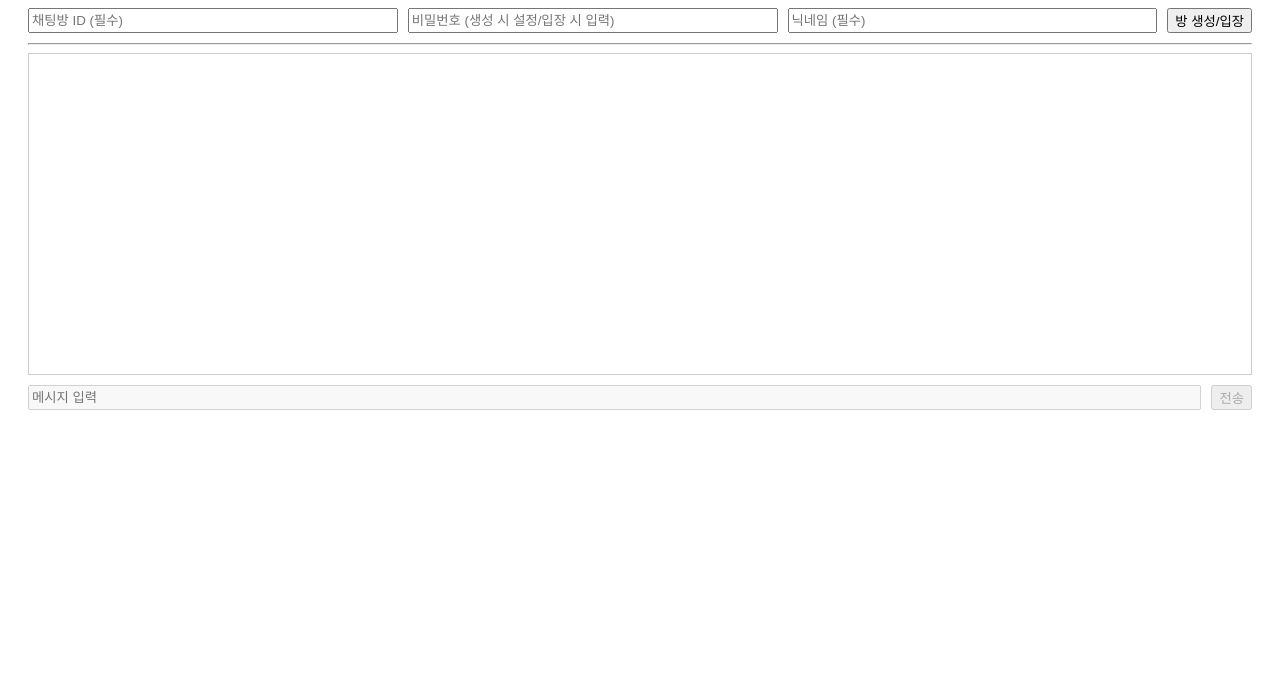
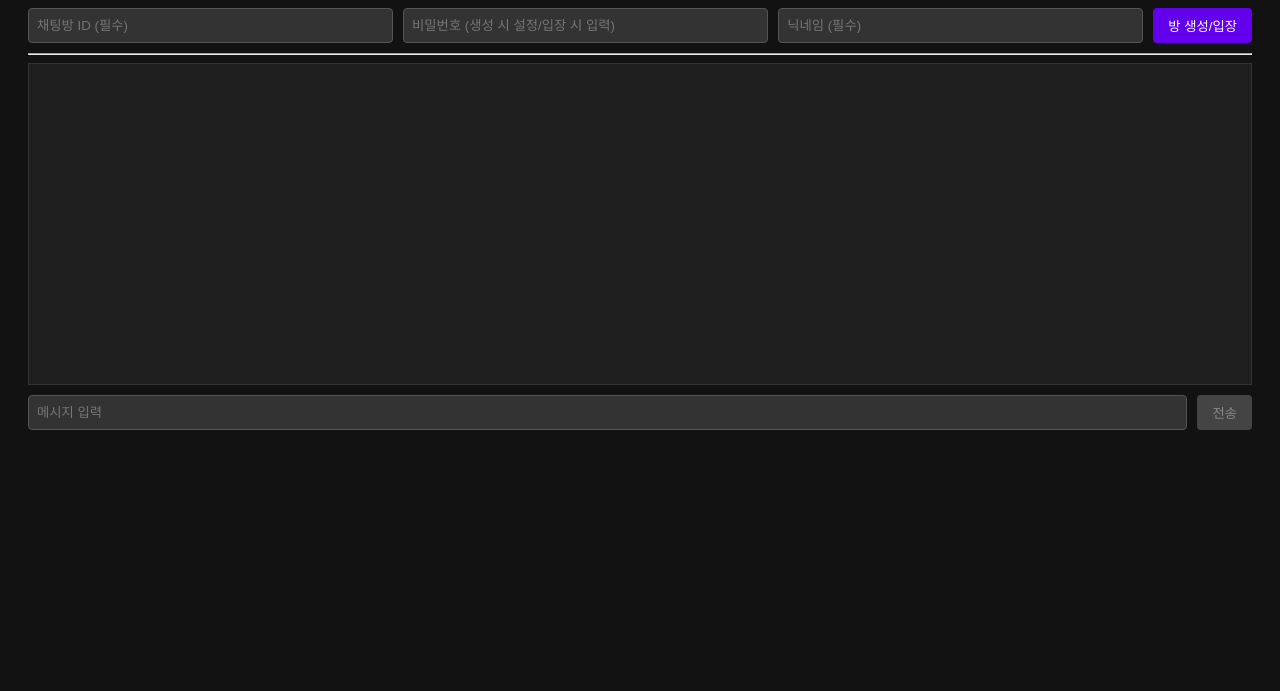
Before and after one commit to spacekjk/ujuuu-chat-app, a website: page index.html in a window 1280 px wide. Shown: the part 109-800 px from the top of the page. Drawn offline with Linux system fonts and the light colour scheme.

Commit message:
style: Apply dark mode theme to chat interface

```diff
--- a/index.html
+++ b/index.html
@@ -3,21 +3,70 @@
 <head>
     <meta charset="UTF-8">
     <title>비밀번호 방 익명 웹 채팅</title>
-    <style>
-        /* 간단한 스타일 */
-        body { font-family: Arial, sans-serif; padding: 20px; }
-        #room-controls, #message-controls { margin-bottom: 10px; display: flex; gap: 10px; }
+	<style>
+        /* 다크 모드 스타일 시작 */
+        body {
+            font-family: Arial, sans-serif;
+            padding: 20px;
+            /* 💡 핵심: 배경을 검은색, 텍스트를 흰색으로 변경 */
+            background-color: #121212; /* 아주 어두운 회색 (AMOLED 블랙에 가까움) */
+            color: #E0E0E0; /* 밝은 회색 텍스트 */
+        }
+        h1 {
+            color: #BB86FC; /* 강조색을 사용하여 제목 강조 */
+        }
+
+        #room-controls, #message-controls {
+            margin-bottom: 10px;
+            display: flex;
+            gap: 10px;
+        }
         #chat-area {
             height: 300px;
-            border: 1px solid #ccc;
+            /* 💡 채팅 영역 배경 및 테두리 조정 */
+            border: 1px solid #333;
+            background-color: #1E1E1E;
             overflow-y: scroll;
             padding: 10px;
             margin-bottom: 10px;
         }
-        .system-msg { color: gray; font-style: italic; }
-        .error-msg { color: red; font-weight: bold; }
+
+        /* 시스템/오류 메시지 색상 조정 */
+        .system-msg { color: #888; font-style: italic; }
+        .error-msg { color: #CF6679; font-weight: bold; } /* 다크 모드 오류색 */
+        .user-msg { margin-bottom: 5px; }
+
+        /* 입력 필드 (input) 디자인 */
+        input[type="text"], input[type="password"] {
+            padding: 8px;
+            border: 1px solid #555;
+            background-color: #333;
+            color: #E0E0E0;
+            border-radius: 4px;
+        }
+
+        /* 버튼 (button) 디자인 */
+        button {
+            padding: 8px 15px;
+            border: none;
+            border-radius: 4px;
+            background-color: #6200EE; /* 다크 모드 강조색 */
+            color: white;
+            cursor: pointer;
+            transition: background-color 0.3s;
+        }
+        button:hover:not(:disabled) {
+            background-color: #903EFF;
+        }
+        button:disabled {
+            background-color: #444;
+            color: #888;
+            cursor: not-allowed;
+        }
+
         #message-input { flex-grow: 1; }
         #room-id, #room-password, #nickname { flex-grow: 1; }
+        /* 다크 모드 스타일 끝 */
     </style>
 </head>
 <body>
```
